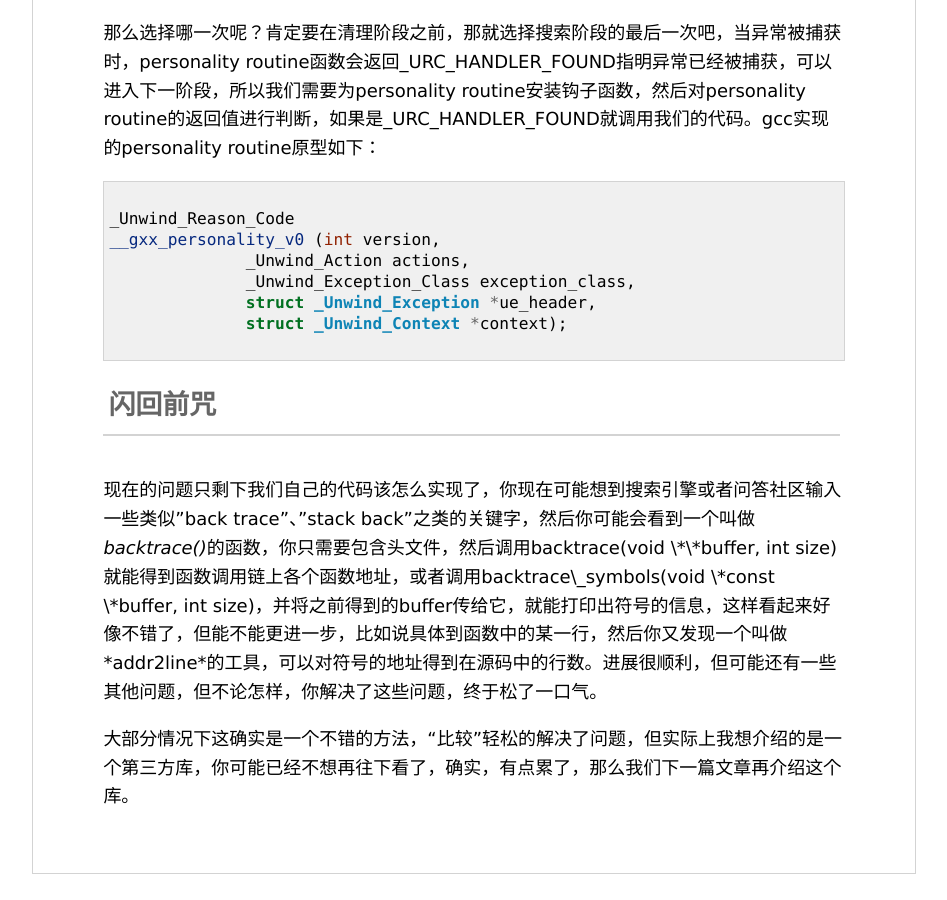
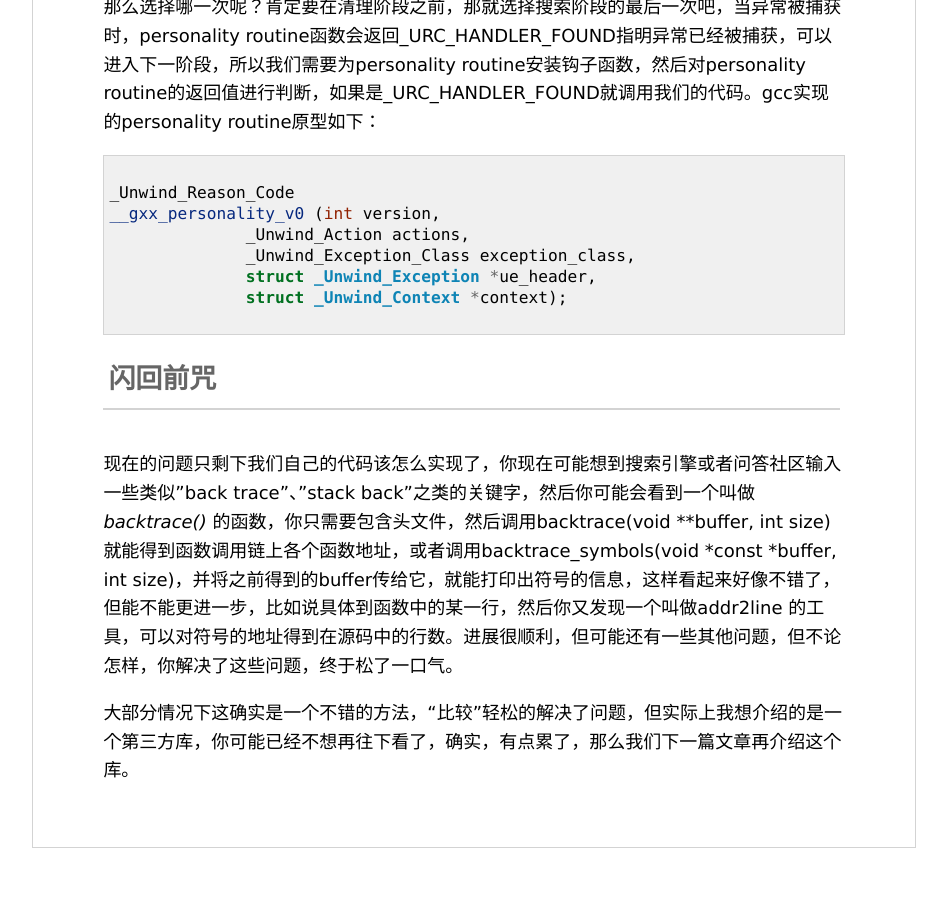
Before and after one commit to neverland0/neverland0.github.io, a Jekyll site: the page built from _posts/2018-11-15-exception.md, in a window 1280 px wide and 900 px high, scrolled down 2007 px. Shown: the whole window, without its empty margins (166-1113 px from the left). Built offline with Jekyll 4.4.1, drawn with Linux system fonts in a browser that asks for light colours; after the commit the page ends 2881 px from its top, so only the background shows below that; some of the changed text lies outside the part shown.

Commit message:
fix style

```diff
--- a/_posts/2018-11-15-exception.md
+++ b/_posts/2018-11-15-exception.md
@@ -4,7 +4,7 @@
 ---
 
 ## 标准库异常
-  这里我们讨论的是c++标准库中定义的异常类，标准库中的异常类通常是基于同一个基类*std::exception*类。标准库异常不包含任何路径信息，虽然我们可以得到异常的类型和异常被抛出位置的相关信息，但我们对异常抛出的路径一无所知，而恰巧有时候我们希望能知道异常的抛出路径，因此下面会介绍一种方法。
+  这里我们讨论的是c++标准库中定义的异常类，标准库中的异常类通常是基于同一个基类*std::exception* 类。标准库异常不包含任何路径信息，虽然我们可以得到异常的类型和异常被抛出位置的相关信息，但我们对异常抛出的路径一无所知，而恰巧有时候我们希望能知道异常的抛出路径，因此下面会介绍一种方法。
 
 
 ## 异常被抛出时发生了什么
@@ -42,6 +42,6 @@
 
 ## 闪回前咒
 
-  现在的问题只剩下我们自己的代码该怎么实现了，你现在可能想到搜索引擎或者问答社区输入一些类似"back trace"、"stack back"之类的关键字，然后你可能会看到一个叫做*backtrace()*的函数，你只需要包含<execinfo.h>头文件，然后调用backtrace(void \*\*buffer, int size)就能得到函数调用链上各个函数地址，或者调用backtrace\_symbols(void \*const \*buffer, int size)，并将之前得到的buffer传给它，就能打印出符号的信息，这样看起来好像不错了，但能不能更进一步，比如说具体到函数中的某一行，然后你又发现一个叫做*addr2line*的工具，可以对符号的地址得到在源码中的行数。进展很顺利，但可能还有一些其他问题，但不论怎样，你解决了这些问题，终于松了一口气。
+  现在的问题只剩下我们自己的代码该怎么实现了，你现在可能想到搜索引擎或者问答社区输入一些类似"back trace"、"stack back"之类的关键字，然后你可能会看到一个叫做*backtrace()* 的函数，你只需要包含<execinfo.h>头文件，然后调用backtrace(void **buffer, int size)就能得到函数调用链上各个函数地址，或者调用backtrace_symbols(void *const *buffer, int size)，并将之前得到的buffer传给它，就能打印出符号的信息，这样看起来好像不错了，但能不能更进一步，比如说具体到函数中的某一行，然后你又发现一个叫做addr2line 的工具，可以对符号的地址得到在源码中的行数。进展很顺利，但可能还有一些其他问题，但不论怎样，你解决了这些问题，终于松了一口气。
 
   大部分情况下这确实是一个不错的方法，“比较”轻松的解决了问题，但实际上我想介绍的是一个第三方库，你可能已经不想再往下看了，确实，有点累了，那么我们下一篇文章再介绍这个库。
```
Also changed, not shown: other parts of _posts/2018-11-15-exception.md (+2 -2 lines).
